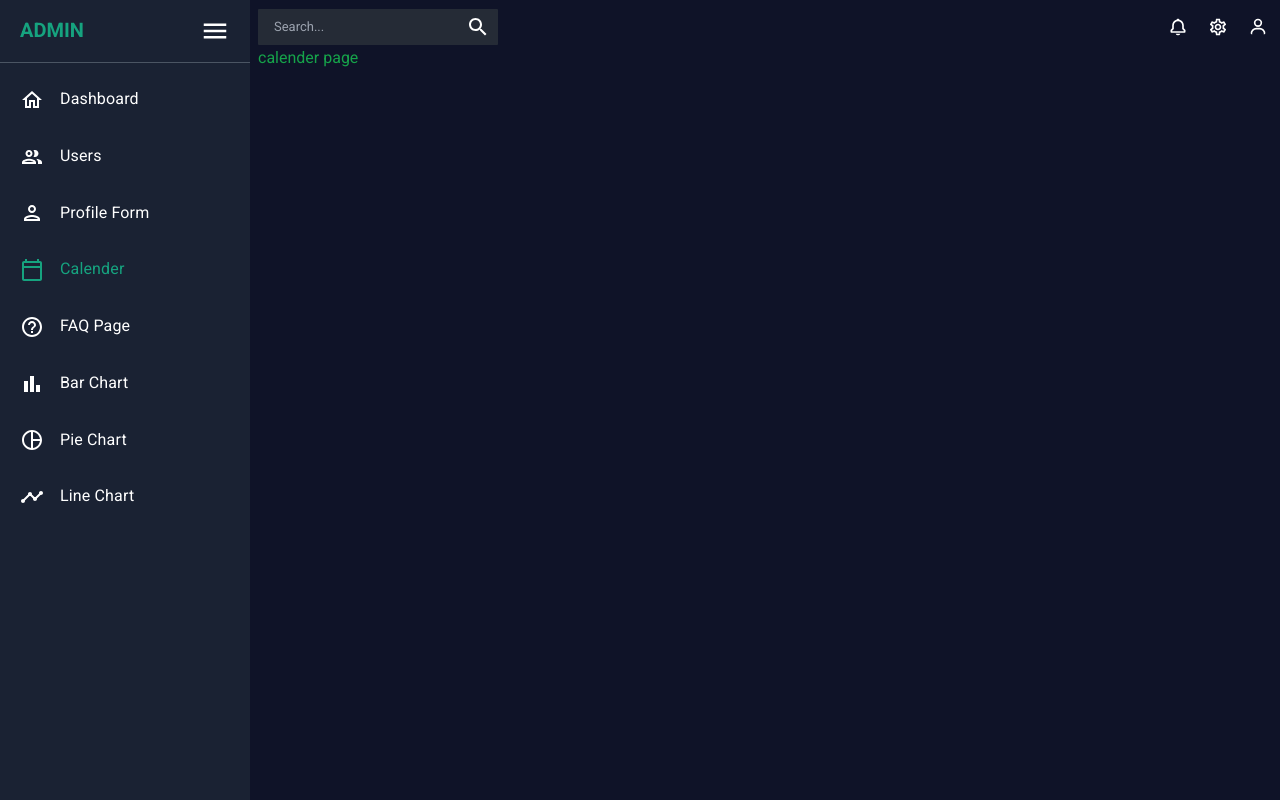
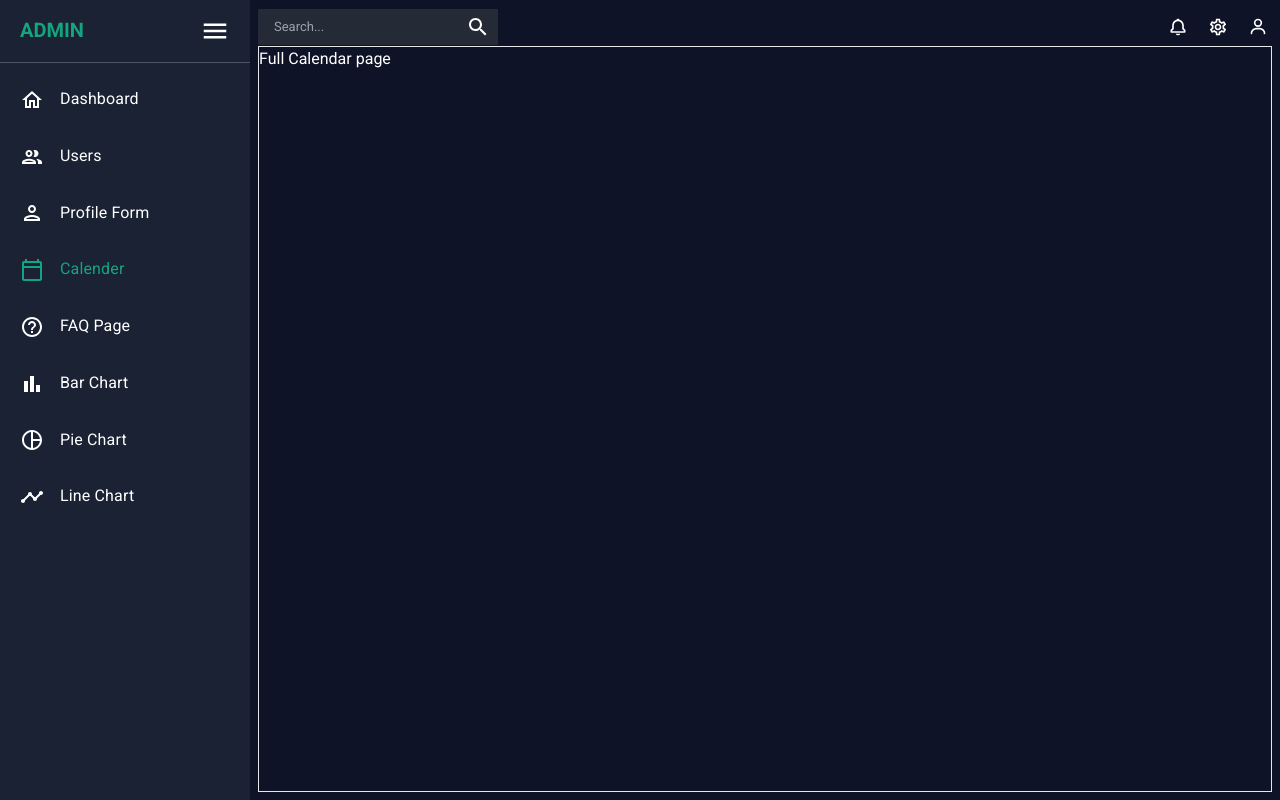
Before and after one commit to dipu-kr/admin-panel, a React (Vite) app: page /calender in a window 1280 px wide. Built offline with nearby package versions, Linux system fonts and the light colour scheme; the HTML template or start-up script is replaced by a standard one.

Commit message:
working on calendar page

```diff
--- a/src/App.jsx
+++ b/src/App.jsx
@@ -4,6 +4,7 @@ import Navbar from "./components/Navbar";
 import Dashboard from "./pages/Dashboard";
 import Users from "./pages/Users";
 import ProfileForm from "./pages/ProfileForm";
+import CalendarPage from "./pages/CalendarPage";
 import PageNotFound from "./pages/PageNotFound";
 import { Routes, Route } from "react-router-dom";
 
@@ -29,11 +30,7 @@ function App() {
             element={<h1 className="text-green-600">invoices balances</h1>}
           /> */}
           <Route exact path="/profile&Form" element={<ProfileForm />} />
-          <Route
-            exact
-            path="/calender"
-            element={<h1 className="text-green-600">calender page</h1>}
-          />
+          <Route exact path="/calender" element={<CalendarPage />} />
           <Route
             exact
             path="/faq&page"
--- /dev/null
+++ b/src/pages/CalendarPage.jsx
@@ -0,0 +1,11 @@
+import React from "react";
+
+const CalendarPage = () => {
+  return (
+    <div className="min-h-[calc(100vh-38px-8px-8px)] border">
+      <h1 className="text-white">Full Calendar page</h1>
+    </div>
+  );
+};
+
+export default CalendarPage;
```
